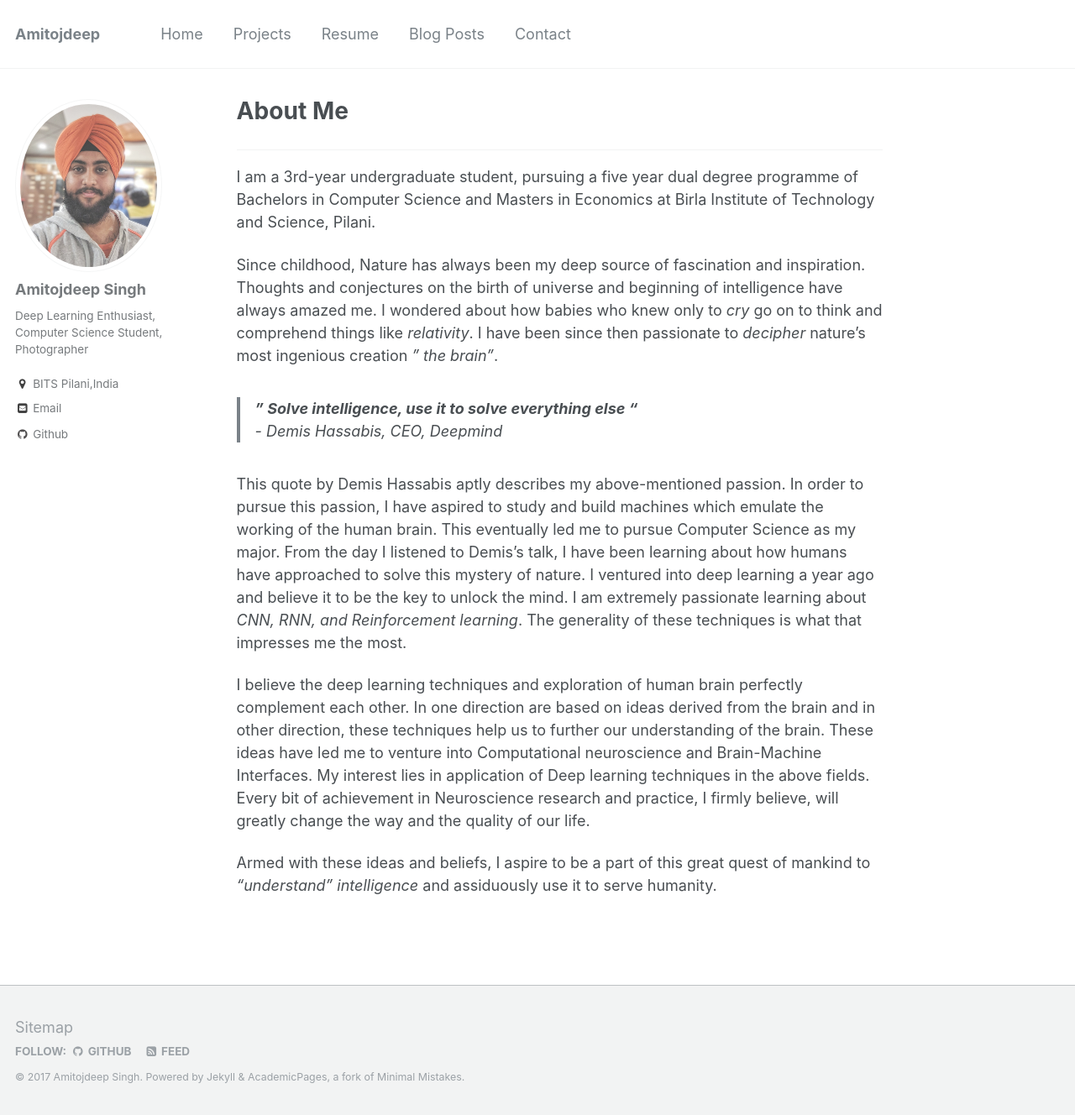
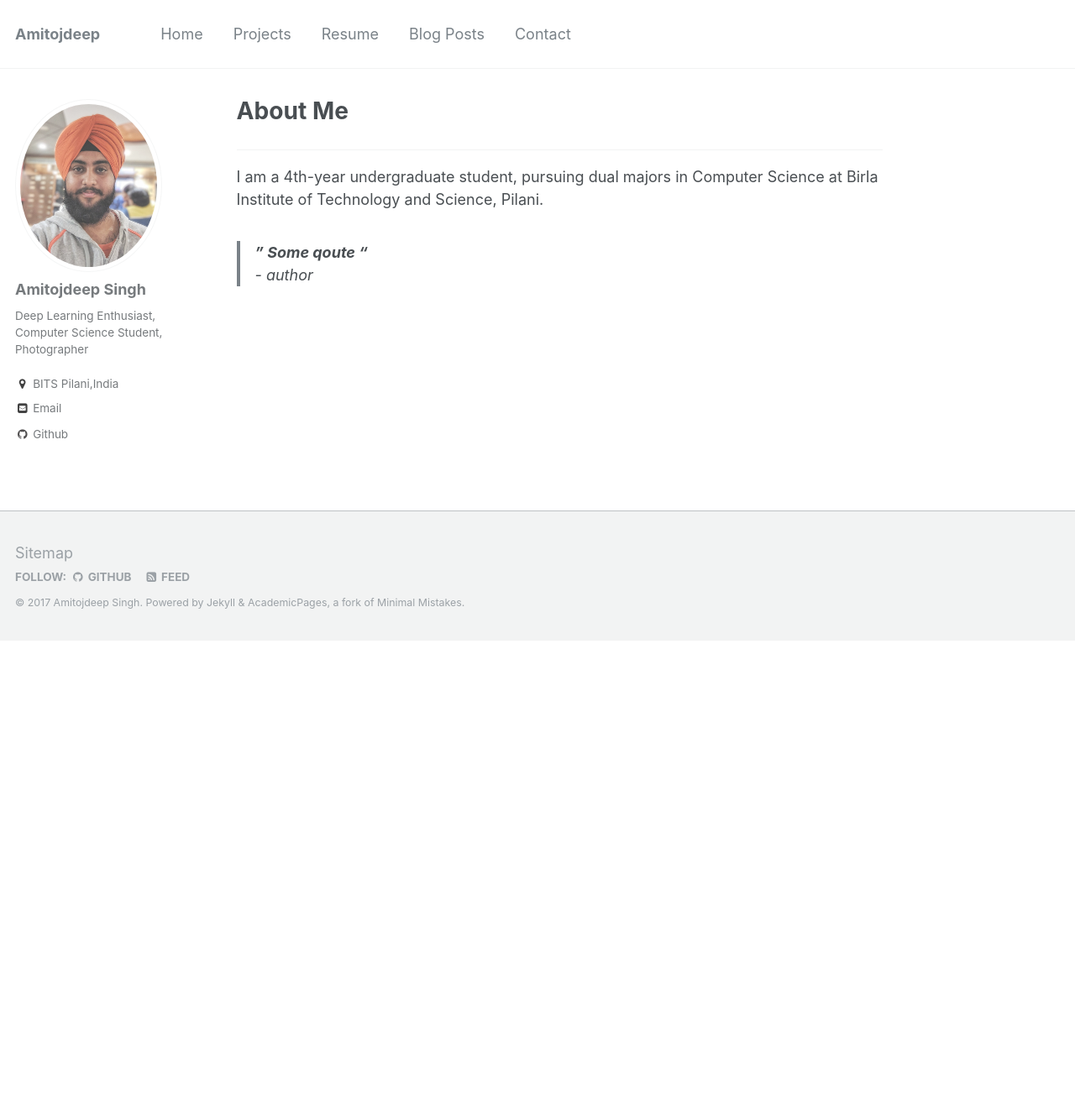
Before and after one commit to amitojdeep/amitojdeep.github.io, a Jekyll site: the page built from _pages/about.md, in a window 1280 px wide and 1328 px high. Shown: the whole window at 84% size. Built offline with Jekyll 4.4.1, drawn with Linux system fonts in a browser that asks for light colours.

Commit message:
Update about.md

```diff
--- a/_pages/about.md
+++ b/_pages/about.md
@@ -6,16 +6,9 @@ author_profile: true
 redirect_from:
 ---
 ***
-I am a 3rd-year undergraduate student, pursuing a five year dual degree programme of Bachelors in Computer Science and Masters in Economics at Birla Institute of Technology and Science, Pilani.
+I am a 4th-year undergraduate student, pursuing dual majors in Computer Science at Birla Institute of Technology and Science, Pilani.
 
-Since childhood, Nature has always been my deep source of fascination and inspiration. Thoughts and conjectures on the birth of universe and beginning of intelligence have always amazed me. I wondered about how babies who knew only to _cry_ go on to think and comprehend things like _relativity_. I have been since then passionate to _decipher_ nature's most ingenious creation _" the brain"_.
 
-> **_" Solve intelligence, use it to solve everything else "_** <br>
->  _-  Demis Hassabis, CEO, Deepmind_<br>
 
-This quote by Demis Hassabis aptly describes my above-mentioned passion. In order to pursue this passion, I have aspired to study and build machines which emulate the working of the human brain.  This eventually led me to pursue Computer Science as my major.  From the day I listened to Demis's talk, I have been learning about how humans have approached to solve this mystery of nature. I ventured into deep learning a year ago and believe it to be the key to unlock the mind. I am extremely passionate learning about _CNN, RNN, and Reinforcement learning_. The generality of these techniques is what that impresses me the most.
-
-I believe the deep learning techniques and exploration of human brain perfectly complement each other. In one direction are based on ideas derived from the brain and in other direction, these techniques help us to further our understanding of the brain.
-These ideas have led me to venture into Computational neuroscience and Brain-Machine Interfaces. My interest lies in application of Deep learning techniques in the above fields. Every bit of achievement in Neuroscience research and practice, I firmly believe, will greatly change the way and the quality of our life.
-
-Armed with these ideas and beliefs, I aspire to be a part of this great quest of mankind to _“understand” intelligence_ and assiduously use it to serve humanity.
+> **_" Some qoute "_** <br>
+>  _-  author_<br>
```
